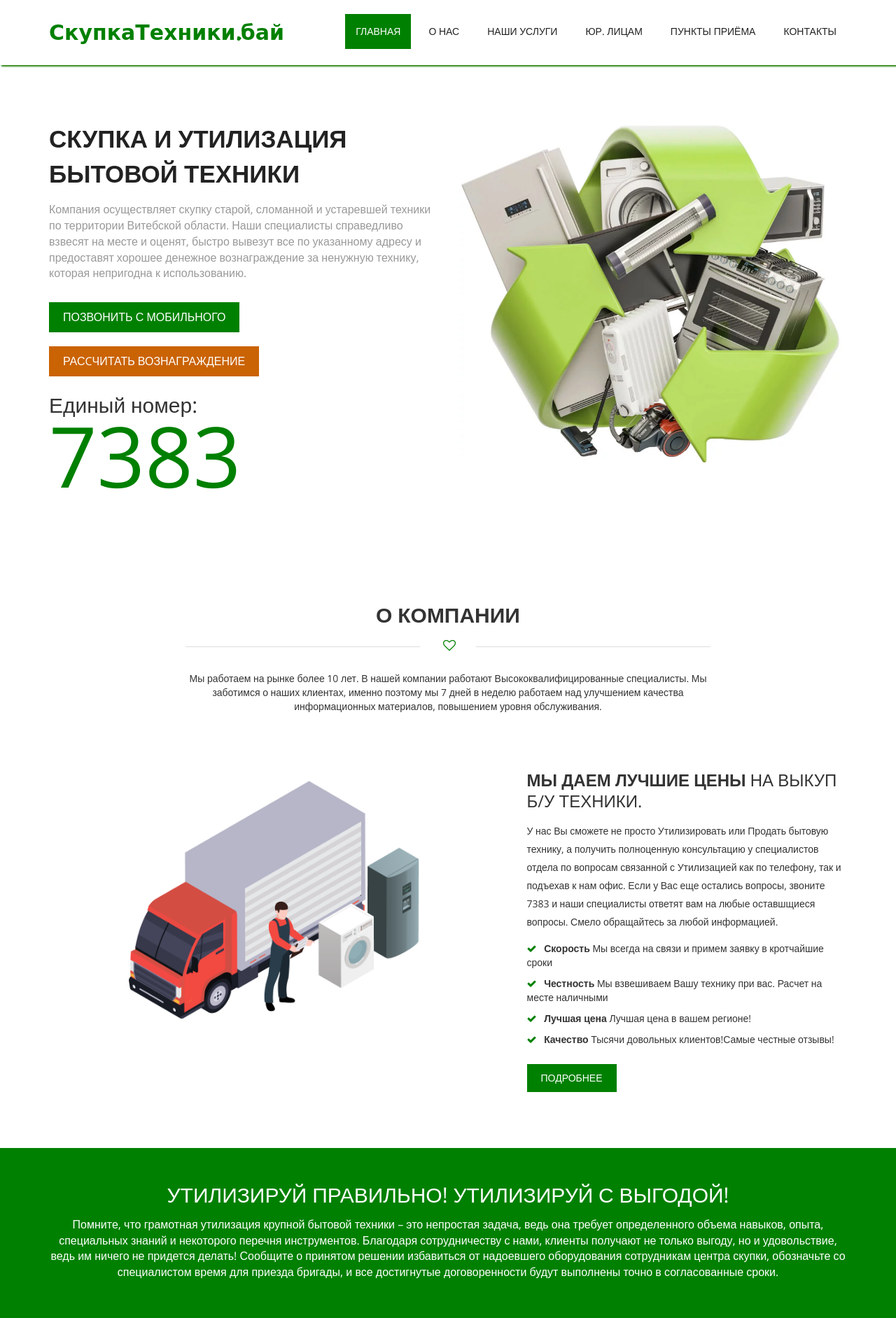
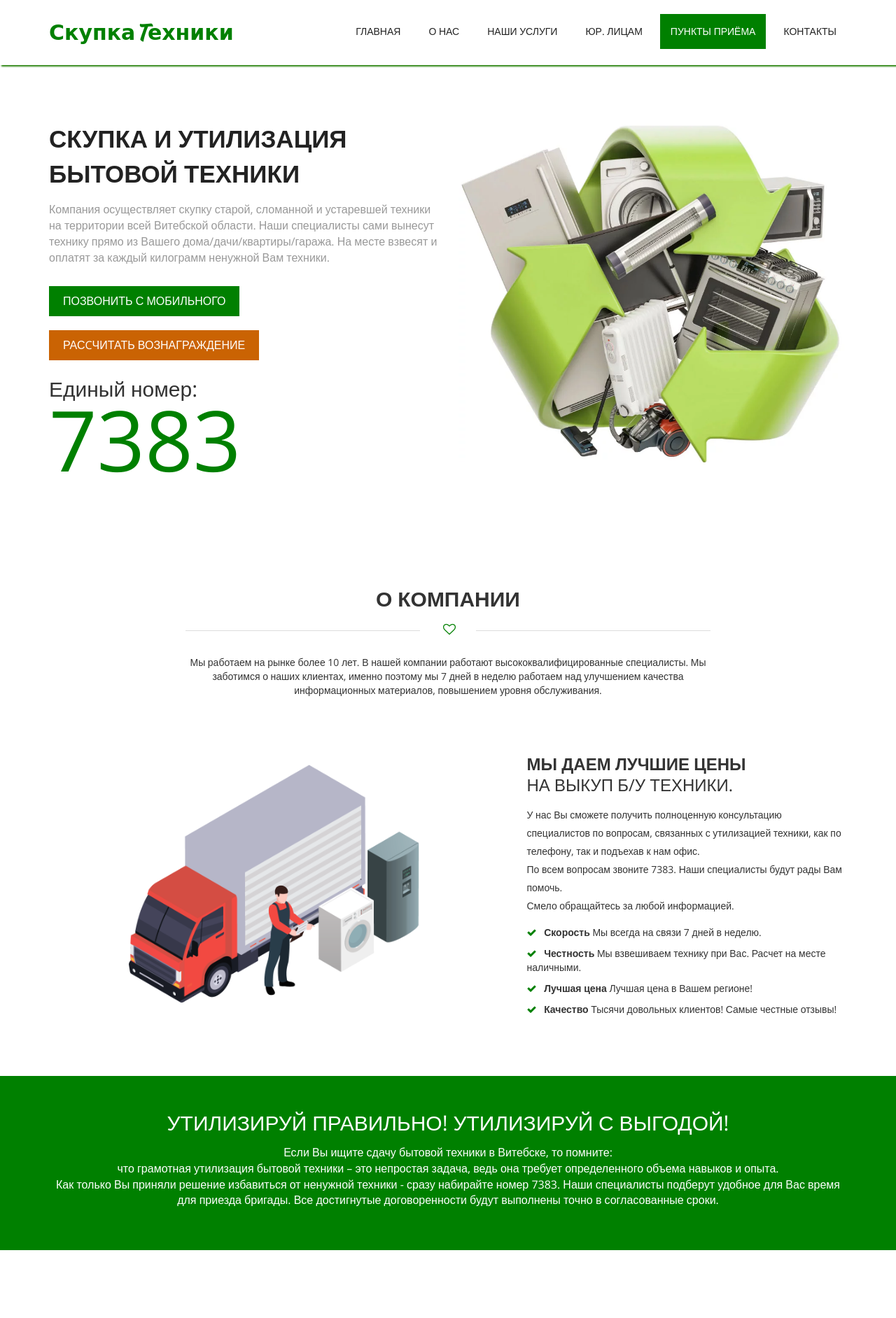
Before and after one commit to dolgiyseryoga/skupkatechniki.by, a PHP site: page / in a window 1280 px wide. Shown: the top 1884 px of the page at 70% size. Run offline with PHP 8.4, Linux system fonts and the light colour scheme; some libraries are stand-ins or nearby versions.

Commit message:
head_page

```diff
--- a/index.php
+++ b/index.php
@@ -26,7 +26,7 @@ include('./subscribe/subscribe.php');
       <div class="row">
         <div class="col-md-3">
           <div class="logo">
-            <h1 class=""><a href="">СкупкаТехники.бай</a></h1>
+            <h1 class=""><a href="">СкупкаTехники</a></h1>
             <div class="navbar-header">
               <button type="button" class="navbar-toggle" data-toggle="collapse" data-target=".navbar-collapse">
                 <span class="sr-only">Toggle navigation</span>
@@ -64,11 +64,9 @@ include('./subscribe/subscribe.php');
             <h2>СКУПКА И УТИЛИЗАЦИЯ БЫТОВОЙ ТЕХНИКИ<span></span></h2>
             <p>
               Компания осуществляет скупку старой,
-              сломанной и устаревшей техники по территории Витебской области.
-              Наши специалисты справедливо взвесят на месте и оценят, быстро
-              вывезут все по указанному адресу и предоставят хорошее денежное
-              вознаграждение за ненужную технику, которая непригодна к
-              использованию.
+              сломанной и устаревшей техники на территории всей Витебской области.
+              Наши специалисты сами вынесут технику прямо из Вашего дома/дачи/квартиры/гаража. На месте взвесят и оплатят за каждый килограмм ненужной Вам техники.
+
             </p>
             <a href="tel:7383" class="readmore">Позвонить с мобильного</a>
             <input type="button" name="calculation" id="btn_Calc" class="readmore -orange" value="Расcчитать вознаграждение" />
@@ -95,7 +93,7 @@ include('./subscribe/subscribe.php');
             <h2>О компании<span></span> <i class="fa fa-heart-o"></i></h2>
             <p>
               Мы работаем на рынке более 10 лет. В нашей компании работают
-              Высококвалифицированные специалисты. Мы заботимся о наших
+              высококвалифицированные специалисты. Мы заботимся о наших
               клиентах, именно поэтому мы 7 дней в неделю работаем над
               улучшением качества информационных материалов, повышением уровня
               обслуживания.
@@ -112,35 +110,33 @@ include('./subscribe/subscribe.php');
 
         <div class="col-md-5">
           <div class="about-text">
-            <h3>Мы даем лучшие цены <span>на выкуп б/у техники.</span></h3>
+            <h3>Мы даем лучшие цены <br><span>на выкуп б/у техники.</span></h3>
             <p>
-              У нас Вы сможете не просто Утилизировать или Продать бытовую
-              технику, а получить полноценную консультацию у специалистов
-              отдела по вопросам связанной с Утилизацией как по телефону, так
-              и подъехав к нам офис. Если у Вас еще остались вопросы, звоните
-              7383 и наши специалисты ответят вам на любые оставшщиеся
-              вопросы. Смело обращайтесь за любой информацией.
+              У нас Вы сможете получить полноценную консультацию специалистов
+              по вопросам, связанных с утилизацией техники, как по телефону, так
+              и подъехав к нам офис.
+              <br>По всем вопросам звоните
+              7383. Наши специалисты будут рады Вам помочь. <br>Смело обращайтесь за любой информацией.
             </p>
             <ul class="about-list">
               <li>
                 <i class="fa fa-check"></i> <strong>Скорость</strong> Мы
-                всегда на связи и примем заявку в кротчайшие сроки
+                всегда на связи 7 дней в неделю.
               </li>
               <li>
                 <i class="fa fa-check"></i> <strong>Честность</strong> Мы
-                взвешиваем Вашу технику при вас. Расчет на месте наличными
+                взвешиваем технику при Вас. Расчет на месте наличными.
               </li>
               <li>
                 <i class="fa fa-check"></i>
-                <strong>Лучшая цена</strong> Лучшая цена в вашем регионе!
+                <strong>Лучшая цена</strong> Лучшая цена в Вашем регионе!
               </li>
               <li>
                 <i class="fa fa-check"></i>
-                <strong>Качество</strong> Тысячи довольных клиентов!Самые
+                <strong>Качество</strong> Тысячи довольных клиентов! Самые
                 честные отзывы!
               </li>
             </ul>
-            <a href="" class="readmore">Подробнее</a>
           </div>
         </div>
       </div>
@@ -156,14 +152,11 @@ include('./subscribe/subscribe.php');
               <span>Утилизируй правильно! Утилизируй с выгодой!</span>
             </h2>
             <p>
-              Помните, что грамотная утилизация крупной бытовой техники – это
-              непростая задача, ведь она требует определенного объема навыков,
-              опыта, специальных знаний и некоторого перечня инструментов.
-              Благодаря сотрудничеству с нами, клиенты получают не только
-              выгоду, но и удовольствие, ведь им ничего не придется делать!
-              Сообщите о принятом решении избавиться от надоевшего
-              оборудования сотрудникам центра скупки, обозначьте со
-              специалистом время для приезда бригады, и все достигнутые
+              Если Вы ищите сдачу бытовой техники в Витебске, то помните:<br>
+              что грамотная утилизация бытовой техники – это
+              непростая задача, ведь она требует определенного объема навыков и
+              опыта.
+              <br>Как только Вы приняли решение избавиться от ненужной техники - сразу набирайте номер 7383. Наши специалисты подберут удобное для Вас время для приезда бригады. Все достигнутые
               договоренности будут выполнены точно в согласованные сроки.
             </p>
           </div>
@@ -221,9 +214,8 @@ include('./subscribe/subscribe.php');
             </div>
             <h2>Скупка газовых плит</h2>
             <p>
-              Заменив в ходе ремонта кухни ожившую свое газовую плиту на
-              новую, многие задаются вопросом: куда деть эту тяжелую и
-              объемную бытовую технику, уже не нужную в квартире?
+              Заменив, в ходе ремонта кухни, отжившую свое газовую плиту на
+              новую, многие задаются вопросом: куда её можно деть?
             </p>
             <a href="./pages/gaz.php" class="readmore">Узнать подробнее</a>
           </div>
@@ -236,8 +228,7 @@ include('./subscribe/subscribe.php');
             <h2>Скупка мелкой бытовой техники</h2>
             <p>
               Среди приборов, которые мы принимаем: СВЧ (микроволновые
-              печи);котлы; газовые плиты и электроплиты; посудомоечные
-              машины;пылесосы утюги; чайники.
+              печи); электроплитки; пылесосы; утюги; чайники.
             </p>
             <a href="./pages/litl.php" class="readmore">Узнать подробнее</a>
           </div>
@@ -250,8 +241,7 @@ include('./subscribe/subscribe.php');
             <h2>Скупка стиральных машинок</h2>
             <p>
               Мы поможет вам выгодно сдать стиральную машину и получить
-              хорошее денежное вознаграждение за товар, который вам больше не
-              надо в доме.
+              хорошее денежное вознаграждение.
             </p>
             <a href="./pages/wasch.php" class="readmore">Узнать подробнее</a>
           </div>
@@ -263,8 +253,8 @@ include('./subscribe/subscribe.php');
             </div>
             <h2>Скупка оргтехники</h2>
             <p>
-              Утилизировать необходимо любое оборудование. Требуют переработки
-              мониторы, компьютеры, ноутбуки и планшеты и многое другое
+              Утилизировать необходимо всю оргтехнику. Требуют переработки
+              мониторы, компьютеры, ноутбуки и планшеты и многое другое.
             </p>
             <a href="./pages/org.php" class="readmore">Узнать подробнее</a>
           </div>
@@ -414,7 +404,7 @@ include('./subscribe/subscribe.php');
     </div>
   </div>
 
-  <div class="footer-top" >
+  <div class="footer-top">
     <div class="container">
       <div class="row">
         <div class="col-md-8 col-md-offset-2">
@@ -500,7 +490,7 @@ include('./subscribe/subscribe.php');
     </div>
   </footer>
 
-  <!-- <script src="https://code.jquery.com/jquery.min.js"></script> -->
+  <script src="https://code.jquery.com/jquery.min.js"></script>
   <script src="http://maxcdn.bootstrapcdn.com/bootstrap/3.2.0/js/bootstrap.min.js"></script>
   <script src="js/jquery.sticky.js"></script>
   <script src="js/jquery.easing.1.3.min.js"></script>
--- a/js/calculate.js
+++ b/js/calculate.js
@@ -10,7 +10,7 @@ let btn_Calc = document.querySelector('#btn_Calc');
 
 let Vitebsk_price = 0.45;
 let Polotzk_price = 0.45;
-let Region_price = 0.2;
+let Region_price = 0.25;
 
 btn.onclick = function(){
 
--- a/mail/contact_me.php
+++ b/mail/contact_me.php
@@ -15,10 +15,10 @@ $email_address = $_POST['email'];
 $message = $_POST['message'];
 
 // Create the email and send the message
-$to = 'mail.vti@mail.ru'; // Add your email address inbetween the '' replacing yourname@yourdomain.com - This is where the form will send a message to.
+$to = 'test@gmail.com'; // Add your email address inbetween the '' replacing yourname@yourdomain.com - This is where the form will send a message to.
 $email_subject = "Website Contact Form:  $name";
 $email_body = "Вы получили новое сообщение.\n\n" . "Подробности:\n\nName: $name\n\nEmail: $email_address\n\nMessage:\n$message";
-$headers = "From: dolgiyseryoga@gmail.com\n"; // This is the email address the generated message will be from. We recommend using something like noreply@yourdomain.com.
+$headers = "From: test@gmail.com\n"; // This is the email address the generated message will be from. We recommend using something like noreply@yourdomain.com.
 $headers .= "Reply-To: $email_address";
 mail($to, $email_subject, $email_body, $headers);
 return true;
--- a/pages/404.php
+++ b/pages/404.php
@@ -21,7 +21,7 @@
             <div class="row">
                 <div class="col-md-3">
                     <div class="logo">
-                        <h1 class=""><a href="../index.php">СкупкаТехники.бай</a></h1>
+                        <h1 class=""><a href="../index.php">СкупкаTехники</a></h1>
                         <div class="navbar-header">
                             <button type="button" class="navbar-toggle" data-toggle="collapse" data-target=".navbar-collapse">
                                 <span class="sr-only">Toggle navigation</span>
--- a/pages/contacts.php
+++ b/pages/contacts.php
@@ -21,7 +21,7 @@
             <div class="row">
                 <div class="col-md-3">
                     <div class="logo">
-                        <h1 class=""><a href="../index.php">СкупкаТехники.бай</a></h1>
+                        <h1 class=""><a href="../index.php">СкупкаTехники</a></h1>
                         <div class="navbar-header">
                             <button type="button" class="navbar-toggle" data-toggle="collapse" data-target=".navbar-collapse">
                                 <span class="sr-only">Toggle navigation</span>
--- a/pages/gaz.php
+++ b/pages/gaz.php
@@ -21,7 +21,7 @@
             <div class="row">
                 <div class="col-md-3">
                     <div class="logo">
-                        <h1 class=""><a href="../index.php">СкупкаТехники.бай</a></h1>
+                        <h1 class=""><a href="../index.php">СкупкаTехники</a></h1>
 
                         <div class="navbar-header">
                             <button type="button" class="navbar-toggle" data-toggle="collapse" data-target=".navbar-collapse">
--- a/pages/holod.php
+++ b/pages/holod.php
@@ -21,7 +21,7 @@
             <div class="row">
                 <div class="col-md-3">
                     <div class="logo">
-                        <h1 class=""><a href="../index.php">СкупкаТехники.бай</a></h1>
+                        <h1 class=""><a href="../index.php">СкупкаTехники</a></h1>
                         <div class="navbar-header">
                             <button type="button" class="navbar-toggle" data-toggle="collapse" data-target=".navbar-collapse">
                                 <span class="sr-only">Toggle navigation</span>
--- a/pages/litl.php
+++ b/pages/litl.php
@@ -21,7 +21,7 @@
             <div class="row">
                 <div class="col-md-3">
                     <div class="logo">
-                        <h1 class=""><a href="../index.php">СкупкаТехники.бай</a></h1>
+                        <h1 class=""><a href="../index.php">СкупкаTехники</a></h1>
                         <div class="navbar-header">
                             <button type="button" class="navbar-toggle" data-toggle="collapse" data-target=".navbar-collapse">
                                 <span class="sr-only">Toggle navigation</span>
--- a/pages/ok.php
+++ b/pages/ok.php
@@ -25,7 +25,7 @@ header('Refresh: 5; URL=http://skupkatehniki.by/');
             <div class="row">
                 <div class="col-md-3">
                     <div class="logo">
-                        <h1 class=""><a href="../index.php">СкупкаТехники.бай</a></h1>
+                        <h1 class=""><a href="../index.php">СкупкаTехники</a></h1>
                         <div class="navbar-header">
                             <button type="button" class="navbar-toggle" data-toggle="collapse" data-target=".navbar-collapse">
                                 <span class="sr-only">Toggle navigation</span>
--- a/pages/org.php
+++ b/pages/org.php
@@ -21,7 +21,7 @@
             <div class="row">
                 <div class="col-md-3">
                     <div class="logo">
-                        <h1 class=""><a href="../index.php">СкупкаТехники.бай</a></h1>
+                        <h1 class=""><a href="../index.php">СкупкаTехники</a></h1>
                         <div class="navbar-header">
                             <button type="button" class="navbar-toggle" data-toggle="collapse" data-target=".navbar-collapse">
                                 <span class="sr-only">Toggle navigation</span>
--- a/pages/televizor.php
+++ b/pages/televizor.php
@@ -21,7 +21,7 @@
             <div class="row">
                 <div class="col-md-3">
                     <div class="logo">
-                        <h1 class=""><a href="../index.php">СкупкаТехники.бай</a></h1>
+                        <h1 class=""><a href="../index.php">СкупкаTехники</a></h1>
 
                         <div class="navbar-header">
                             <button type="button" class="navbar-toggle" data-toggle="collapse" data-target=".navbar-collapse">
--- a/pages/wasch.php
+++ b/pages/wasch.php
@@ -21,7 +21,7 @@
             <div class="row">
                 <div class="col-md-3">
                     <div class="logo">
-                        <h1 class=""><a href="../index.php">СкупкаТехники.бай</a></h1>
+                        <h1 class=""><a href="../index.php">СкупкаTехники</a></h1>
 
                         <div class="navbar-header">
                             <button type="button" class="navbar-toggle" data-toggle="collapse" data-target=".navbar-collapse">
```
Also changed, not shown: pages/legal.php (+8 -9 lines).
